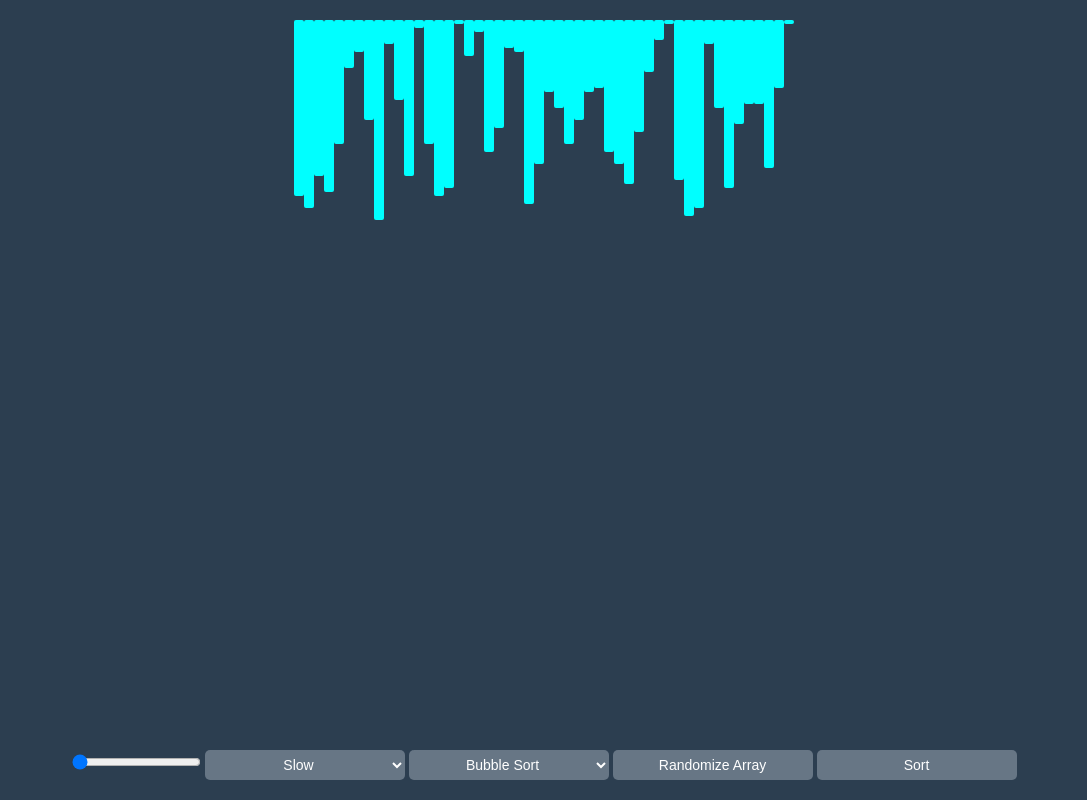
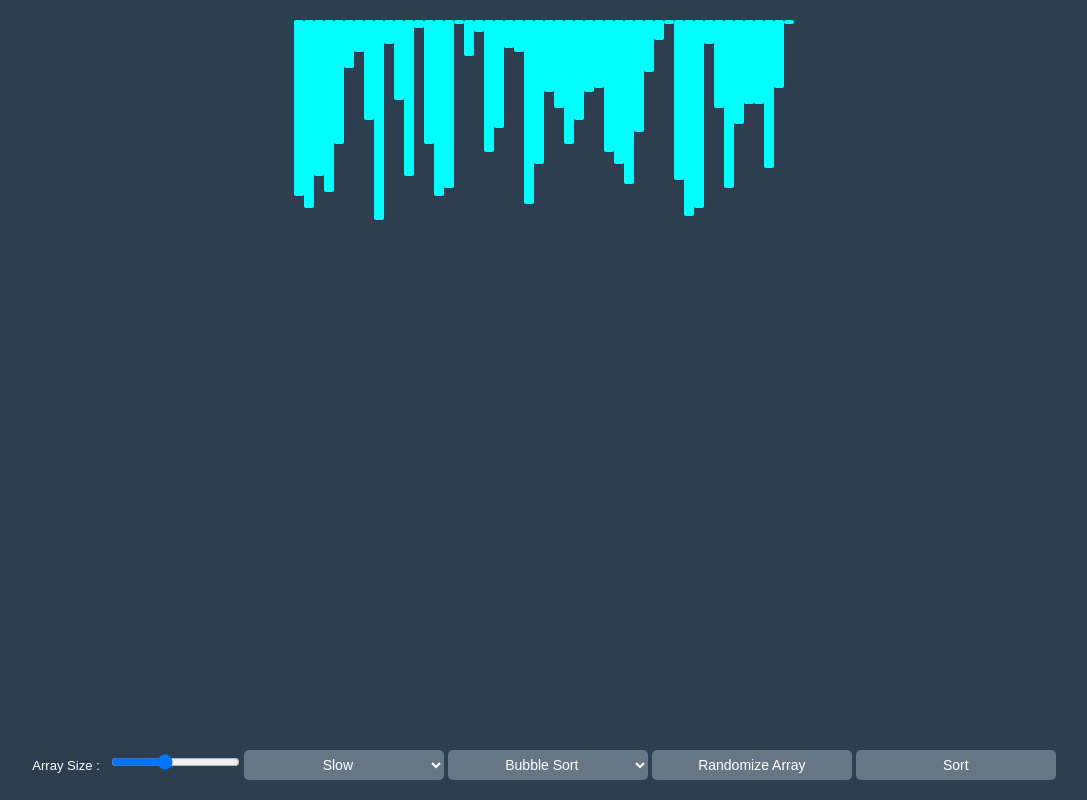
Before and after one commit to shahfaidrabbani/SORTING-VISUALIZER.github.io, a plain HTML site: page index.html in a window 1280 px wide. Shown: the whole page, without its empty margins (96-1183 px from the left). Drawn offline with Linux system fonts and the light colour scheme.

Commit message:
Update index.html

```diff
--- a/index.html
+++ b/index.html
@@ -12,20 +12,21 @@
       <div class="bars_container" id="bars_container"></div>
 
       <div class="buttons_container">
-        <!-- <label for="slider">Array Size:</label> -->
+
+        <label style="color:white; font-family:Sans-serif; font-size:82%;" for="slider" >Array Size : &nbsp; </label>
         <input
           type="range"
           id="slider"
-          min="50"
-          max="150"
+          min="15"
+          max="100"
           step="5"
           value="50"
         />
 
         <select name="" id="speed">
-          <option value="100">Slow</option>
-          <option value="50">Medium</option>
-          <option value="10">Fast</option>
+          <option style="font-family:Sans-serif" value="25">Slow</option>
+          <option style="font-family:Sans-serif" value="10">Medium</option>
+          <option  style="font-family:Sans-serif" value="1">Fast</option>
         </select>
         <select name="" id="algo">
           <option value="bubble">Bubble Sort</option>
@@ -34,8 +35,8 @@
           <option value="merge">Merge Sort</option>
           <option value="quick">Quick Sort</option>
         </select>
-        <button id="randomize_array_btn">Randomize Array</button>
-        <button id="sort_btn">Sort</button>
+        <button style="font-family:Sans-serif" id="randomize_array_btn">Randomize Array</button>
+        <button style="font-family:Sans-serif" id="sort_btn">Sort</button>
       </div>
     </div>
 
```
